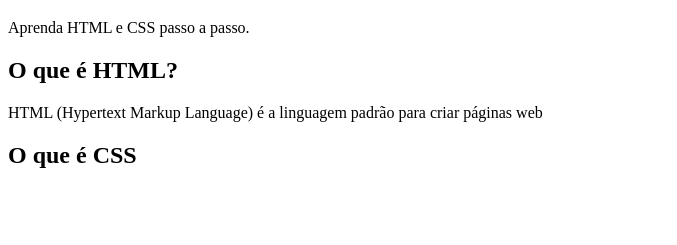
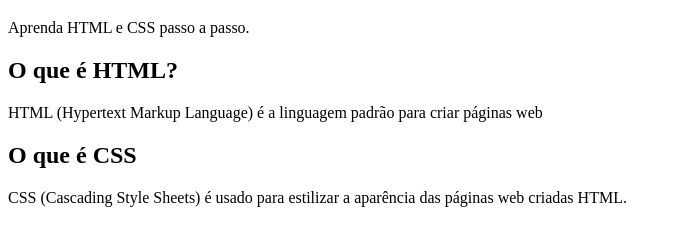
Before and after one commit to palezuk/trabalho-pc, a plain HTML site: page index.html in a window 1280 px wide. Shown: the part 61-306 px from the top of the page, without its empty margins (0-677 px from the left). Drawn offline with Linux system fonts and the light colour scheme.

Commit message:
dege goati

```diff
--- a/index.html
+++ b/index.html
@@ -26,15 +26,20 @@
 
     <section>
     <h2>O que é CSS</h2>
-    <p></p>
+    <p>CSS (Cascading Style Sheets) é usado para estilizar a aparência das páginas web criadas HTML.</p>
     </section>
+</main>
+<footer>
+
+</footer>
 
 
 
 
 
 
-  </main>
+
+
 
 </body>
 </html>
```
